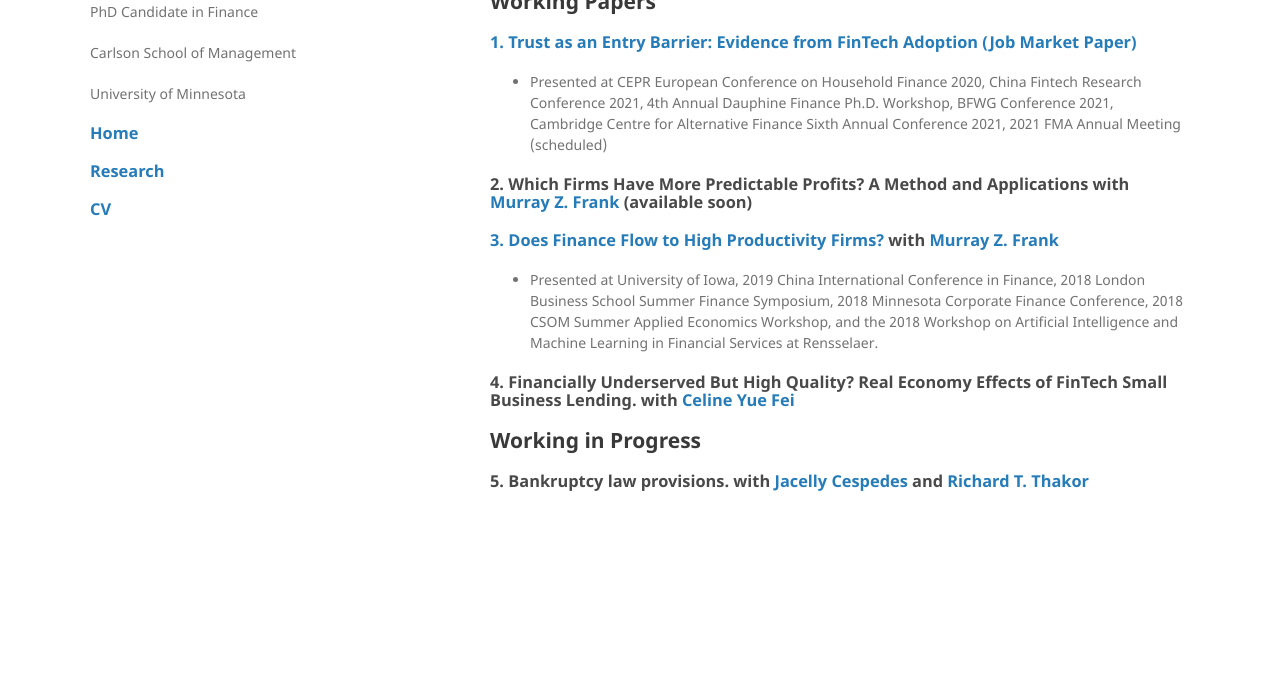
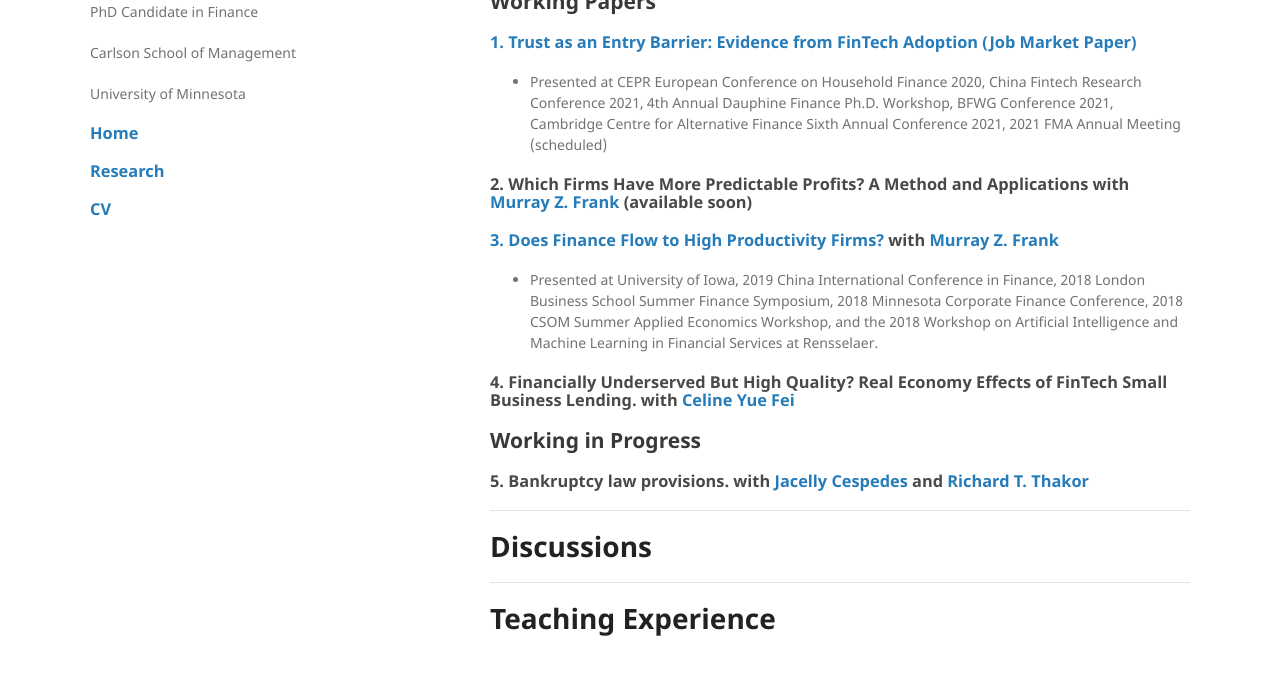
Before and after one commit to keeryang/keeryang.github.io, a Jekyll site: the page built from index.md, in a window 1280 px wide and 1038 px high, cut to the strip 335-1010 px from the top of the window. Built offline with Jekyll 4.4.1, drawn with Linux system fonts in a browser that asks for light colours; the repository's description, which GitHub fills in, is left out; our own code applies the rules of GitHub Pages for plain Markdown files.

Commit message:
Update index.md

```diff
--- a/index.md
+++ b/index.md
@@ -34,3 +34,10 @@ Conference, 2018 CSOM Summer Applied Economics Workshop, and the 2018 Workshop o
 ## Working in Progress
 
 ### 5. Bankruptcy law provisions. with [Jacelly Cespedes](https://sites.google.com/site/jacellycespedes/) and [Richard T. Thakor](https://sites.google.com/site/richardthakor/)
+
+---
+# Discussions
+
+
+---
+# Teaching Experience
```
